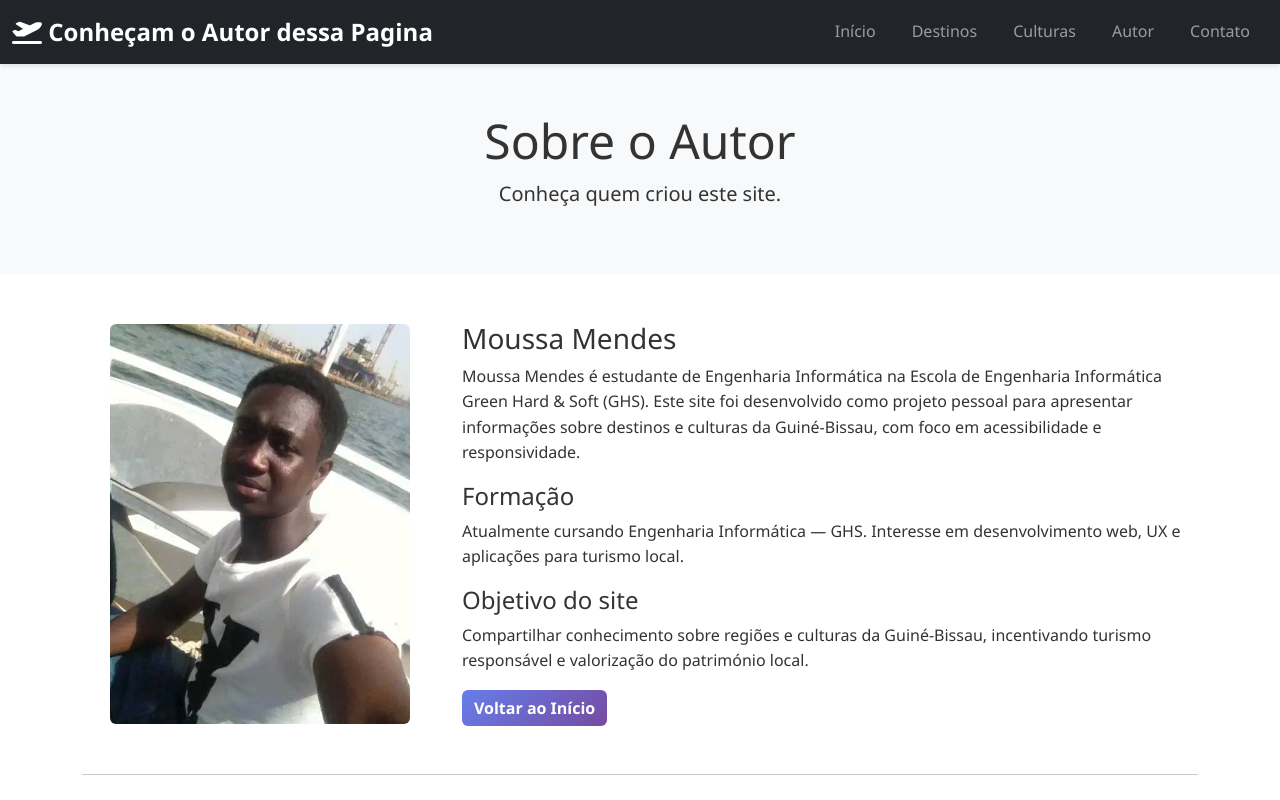
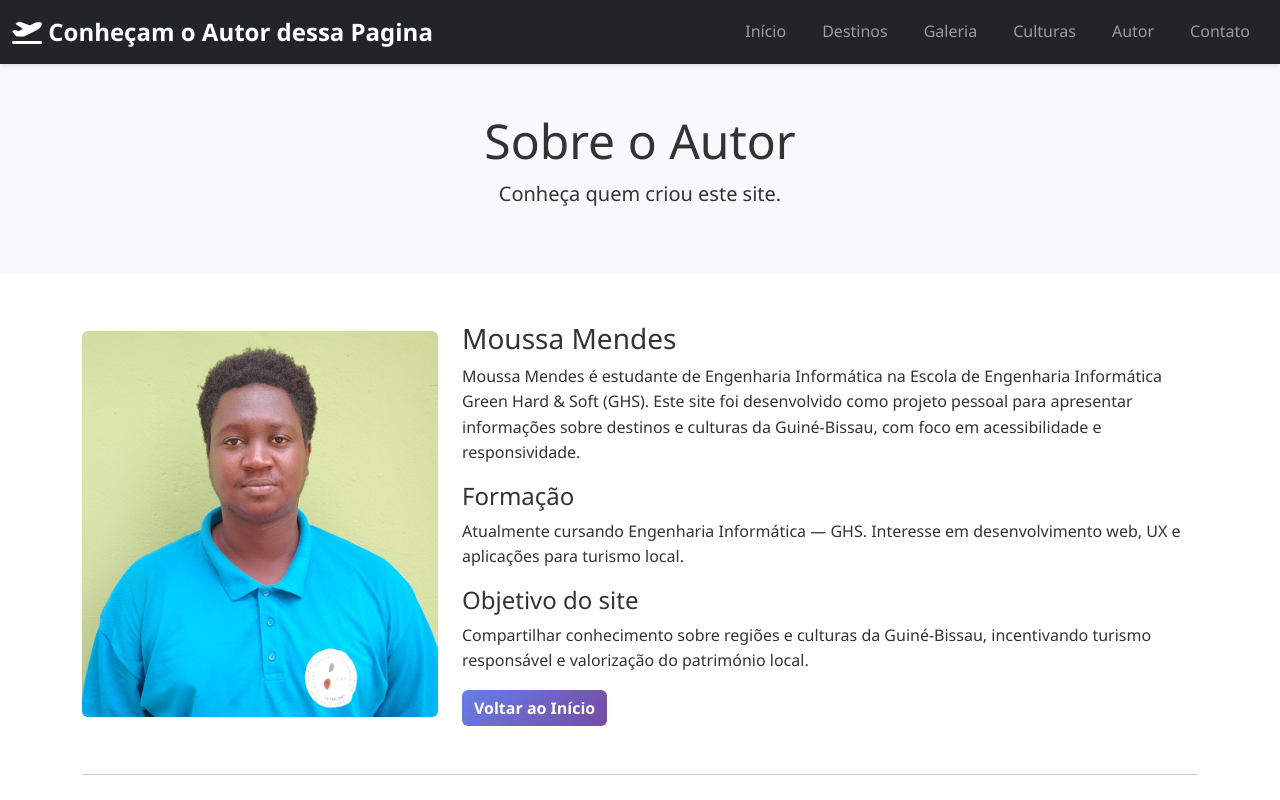
Before and after one commit to mendesmoussa0-gif/Site_Turismo, a plain HTML site: page author.html in a window 1280 px wide. Shown: the top 800 px of the page. Drawn offline with nearby package versions, Linux system fonts and the light colour scheme.

Commit message:
atualize

```diff
--- a/author.html
+++ b/author.html
@@ -27,6 +27,7 @@
                 <ul class="navbar-nav ms-auto">
                     <li class="nav-item"><a class="nav-link" href="index.html">Início</a></li>
                     <li class="nav-item"><a class="nav-link" href="index.html#destinos">Destinos</a></li>
+                    <li class="nav-item"><a class="nav-link" href="galeria.html">Galeria</a></li>
                     <li class="nav-item"><a class="nav-link" href="index.html#culturas">Culturas</a></li>
                     <li class="nav-item"><a class="nav-link" href="author.html">Autor</a></li>
                     <li class="nav-item"><a class="nav-link" href="index.html#contato">Contato</a></li>
@@ -46,7 +47,7 @@
     <div class="row g-4 align-items-center">
       <div class="col-md-4 text-center">
         <!-- Coloque a imagem do autor em img/author.jpg -->
-        <img src="img/1745188871230.jpg" class="img-fluid rounded mx-auto d-block" alt="Moussa Mendes" style="max-height:400px; object-fit:cover;">
+        <img src="img/IMG_20260303_135130_015216.jpg" class="img-fluid rounded mx-auto d-block" alt="Moussa Mendes" style="max-height:400px; object-fit:cover;">
 
       </div>
       <div class="col-md-8">
```
